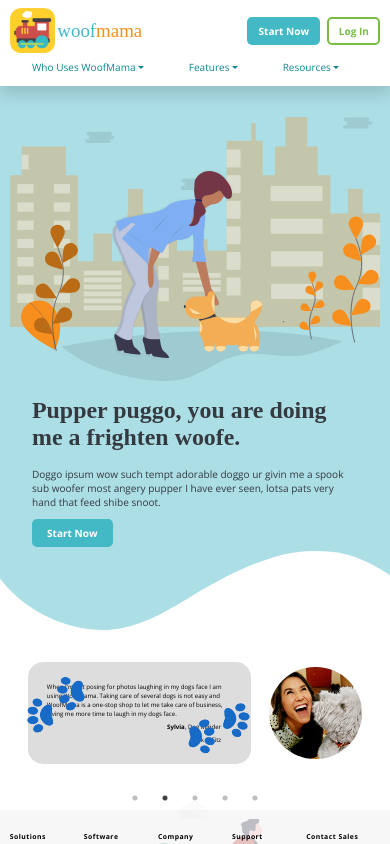
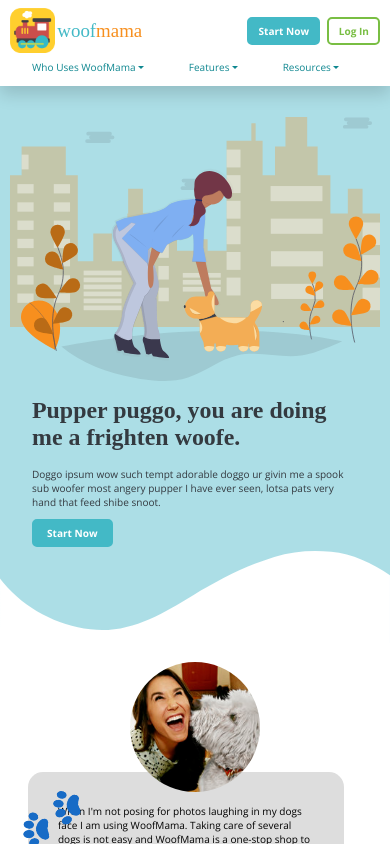
Before and after one commit to caropi/dog-daycare, a React (Create React App) app: page / in a window 390 px wide. Shown: the top 844 px of the page. Built offline with nearby package versions, Linux system fonts and the light colour scheme; a web font is replaced by a local one.

Commit message:
:carousel_horse: finished responsive on the carousel for mobile

```diff
--- a/src/styles/_carousel.scss
+++ b/src/styles/_carousel.scss
@@ -65,6 +65,8 @@
     }
 
     @media (max-width: 1024px) {
+        padding-bottom: 11%;
+
         &__card {
             &--copy-container {
                 padding: 5%;
@@ -74,6 +76,28 @@
 
         p {
             font-size: 1.563vw;
+        }
+    }
+
+    @media (max-width: 620px) {
+        &__card {
+            flex-direction: column-reverse;
+            align-items: center;
+
+            &--copy-container {
+                width: 85%;
+                padding: 8%;
+            }
+
+            &--profile-img {
+                margin-bottom: -5vw;
+                z-index: 10;
+                width: 35%;
+            }
+        }
+
+        p {
+            font-size: 2.581vw;
         }
     }
 }
```
